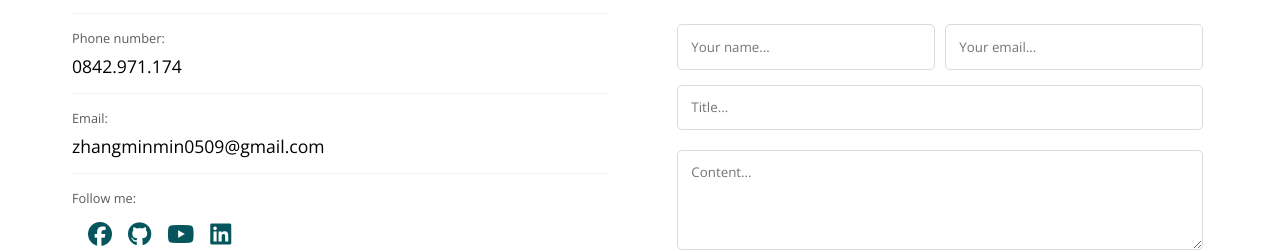
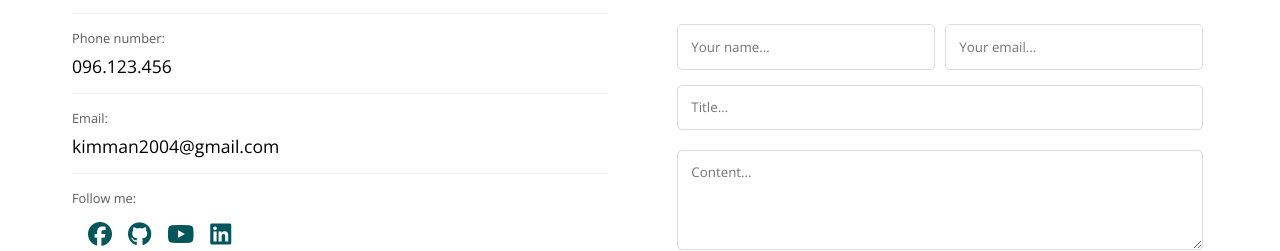
Before and after one commit to KimMan59/portfolio-lap-trinh-web, a plain HTML site: page index.html in a window 1280 px wide. Shown: the part 2871-3122 px from the top of the page. Drawn offline with nearby package versions, Linux system fonts and the light colour scheme.

Commit message:
Update index.html

```diff
--- a/index.html
+++ b/index.html
@@ -404,7 +404,7 @@
                             Phone number:
                         </div>
                         <div class="value">
-                            <span>0842.971.174</span>
+                            <span>096.123.456</span>
                         </div>
 
                     </div>
@@ -413,7 +413,7 @@
                             Email:
                         </div>
                         <div class="value">
-                            <span>zhangminmin0509@gmail.com</span>
+                            <span>kimman2004@gmail.com</span>
                         </div>
 
                     </div>
```
